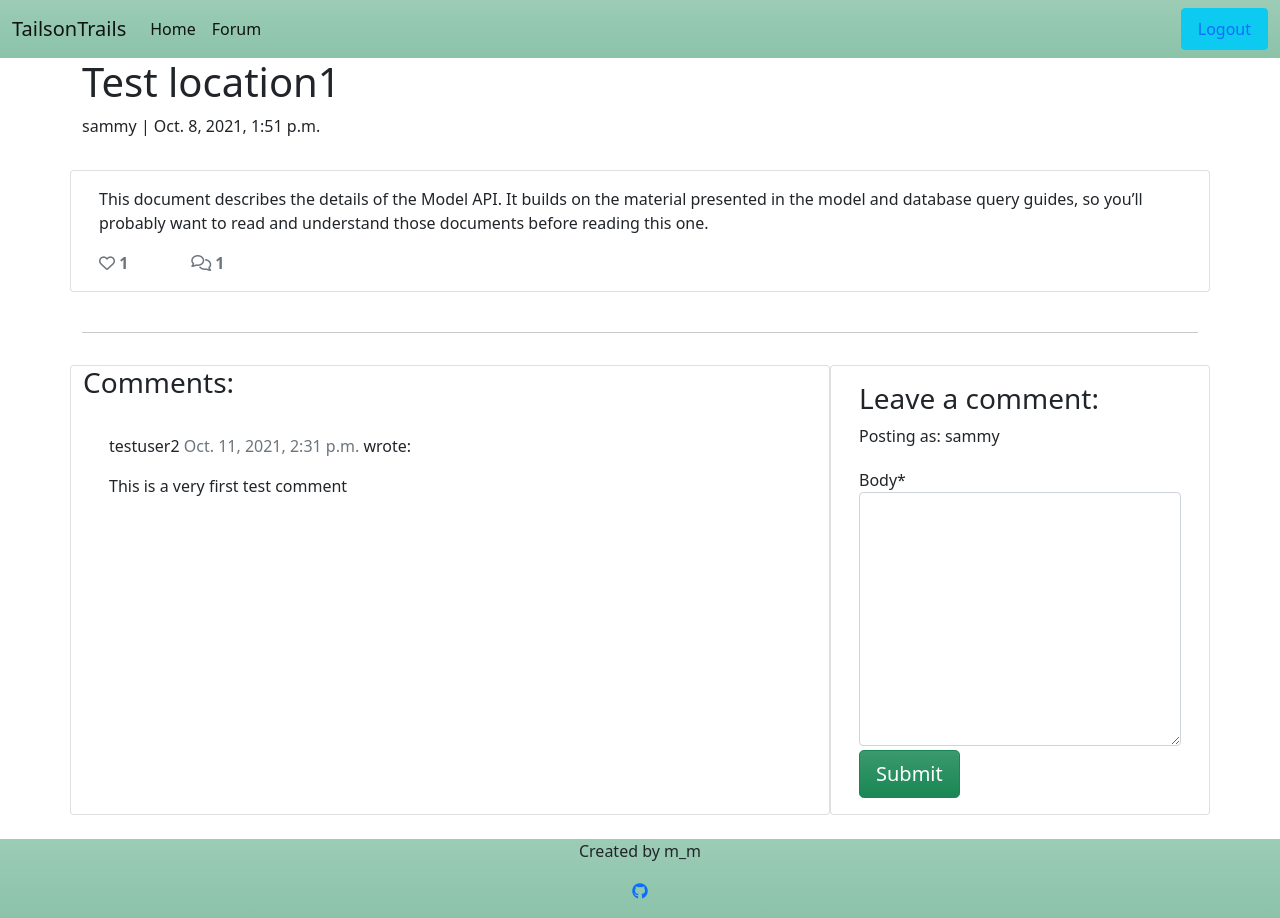
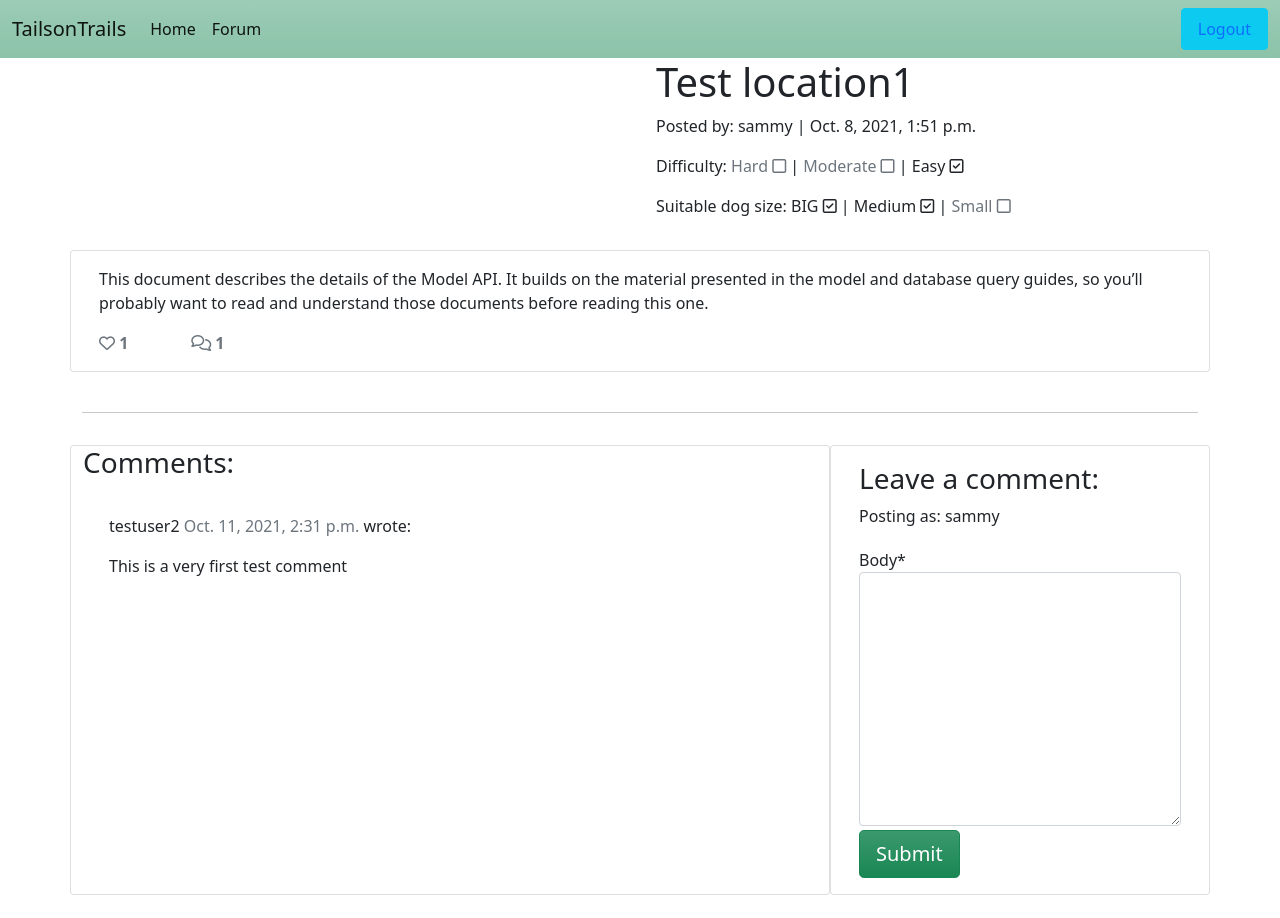
Before and after one commit to mwmlln/tails-on-trails, a Django app: a page that uses templates/post_detail.html in a window 1280 px wide. Shown: the top 918 px of the page. Run offline with Django 3.2, Linux system fonts and the light colour scheme; a user stored in the database is signed in; data comes from the database, SQL or seed files in the repository; both versions use the stored data as it was after the commit; some libraries are stand-ins or nearby versions.

Commit message:
ADD: post_detail page has now trail difficulty and suitable dog size, also image location moved to left

```diff
--- a/templates/post_detail.html
+++ b/templates/post_detail.html
@@ -5,12 +5,7 @@
 <div class="masthead">
     <div class="container">
         <div class="row g-0">
-            <div class="col-md-6">
-                <!-- Post title goes in these h1 tags -->
-                <h1 class="post-title">{{ post.location }}</h1>
-                <!-- Post author goes before the | the post's created date goes after -->
-                <p class="post-subtitle">{{ post.author }} | {{ post.created_on }}</p>
-            </div>
+
             <div class="col-12 col-md-6 mt-2">
                 <!-- The featured image URL goes in the src attribute -->
                 {% if "placeholder" in post.featured_image.url %}
@@ -19,6 +14,88 @@
                 <img src=" {{ post.featured_image.url }}" width="100%">
                 {% endif %}
             </div>
+
+            <div class="col-md-6 ps-3">
+                <!-- Post title goes in these h1 tags -->
+                <h1 class="post-title">{{ post.location }}</h1>
+                <!-- Post author goes before the | the post's created date goes after -->
+                <p class="post-subtitle">Posted by: {{ post.author }} | {{ post.created_on }}</p>
+                <p>Difficulty:
+                    {% if  post.difficulty_hard %}
+                    <span>
+                        Hard
+                        <i class="far fa-check-square"></i>
+                    </span>
+                    {% else %}
+                    <span class="text-muted">
+                        Hard
+                        <i class="far fa-square"></i>
+                    </span>
+                    {% endif %}
+                     |
+                    {% if  post.difficulty_moderate %}
+                    <span>
+                        Moderate
+                        <i class="far fa-check-square"></i>
+                    </span>
+                    {% else %}
+                    <span class="text-muted">
+                        Moderate
+                        <i class="far fa-square"></i>
+                    </span>
+                    {% endif %}
+                     |
+                    {% if  post.difficulty_easy %}
+                    <span>
+                        Easy
+                        <i class="far fa-check-square"></i>
+                    </span>
+                    {% else %}
+                    <span class="text-muted">
+                        Easy
+                        <i class="far fa-square"></i>
+                    </span>
+                    {% endif %}
+                </p>
+                <p>Suitable dog size:
+                    {% if  post.breed_big %}
+                    <span>
+                        BIG
+                        <i class="far fa-check-square"></i>
+                    </span>
+                    {% else %}
+                    <span class="text-muted">
+                        BIG
+                        <i class="far fa-square"></i>
+                    </span>
+                    {% endif %}
+                     |
+                    {% if  post.breed_mid %}
+                    <span>
+                        Medium
+                        <i class="far fa-check-square"></i>
+                    </span>
+                    {% else %}
+                    <span class="text-muted">
+                        Medium
+                        <i class="far fa-square"></i>
+                    </span>
+                    {% endif %}
+                     |
+                    {% if  post.breed_sml %}
+                    <span>
+                        Small
+                        <i class="far fa-check-square"></i>
+                    </span>
+                    {% else %}
+                    <span class="text-muted">
+                        Small
+                        <i class="far fa-square"></i>
+                    </span>
+                    {% endif %}
+                </p>
+            </div>
+
         </div>
     </div>
 </div>
```
Also changed, not shown: db.sqlite3.
